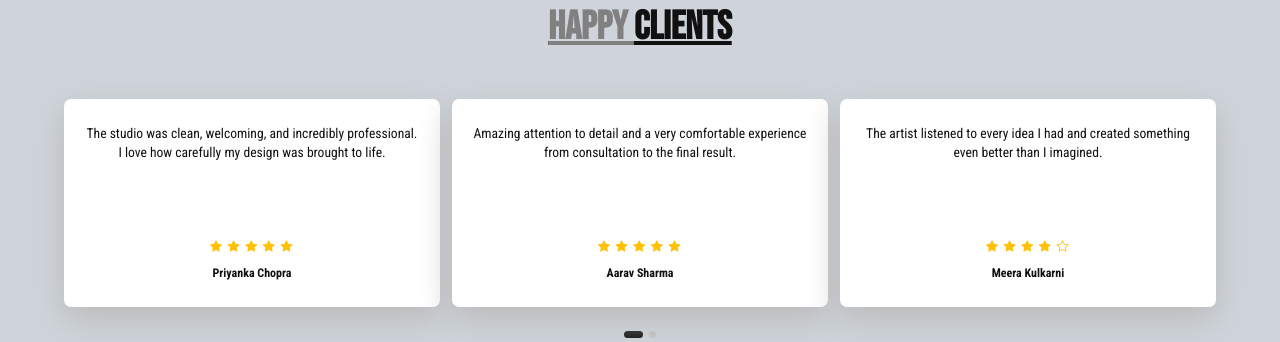
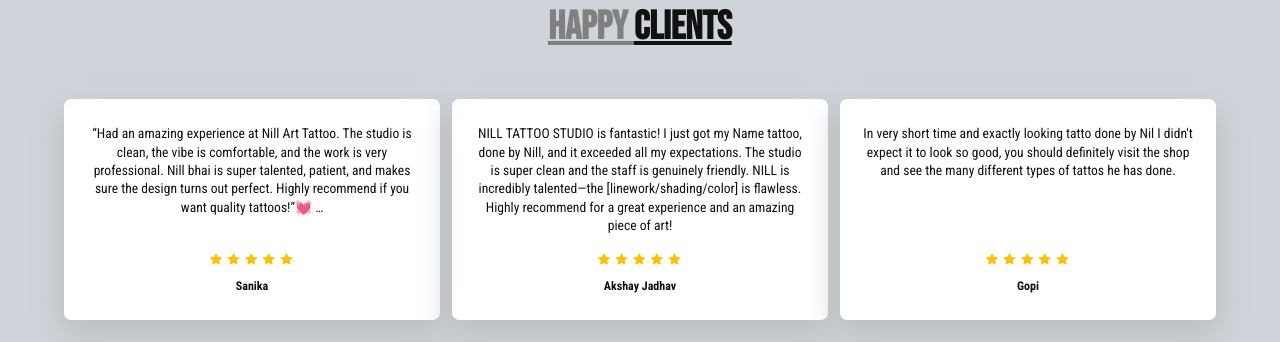
Before and after one commit to Avi-Chaudhari/NillTattooStudio, a React (Vite) app: page / in a window 1280 px wide. Shown: the part 1940-2282 px from the top of the page. Built offline with nearby package versions, Linux system fonts and the light colour scheme.

Commit message:
Put Original Reviews and some Images

```diff
--- a/src/assets/reviews.ts
+++ b/src/assets/reviews.ts
@@ -8,39 +8,39 @@
 const reviews: Review[] = [
   {
     id: "d21e",
-    review: "The studio was clean, welcoming, and incredibly professional. I love how carefully my design was brought to life.",
+    review: "“Had an amazing experience at Nill Art Tattoo. The studio is clean, the vibe is comfortable, and the work is very professional. Nill bhai is super talented, patient, and makes sure the design turns out perfect. Highly recommend if you want quality tattoos!”💓 …",
     rate: 5,
-    customer: "Priyanka Chopra",
+    customer: "Sanika",
   },
   {
     id: "a84k",
-    review: "Amazing attention to detail and a very comfortable experience from consultation to the final result.",
+    review: "NILL TATTOO STUDIO is fantastic! I just got my Name tattoo, done by Nill, and it exceeded all my expectations. The studio is super clean and the staff is genuinely friendly. NILL is incredibly talented—the [linework/shading/color] is flawless. Highly recommend for a great experience and an amazing piece of art!",
     rate: 5,
-    customer: "Aarav Sharma",
+    customer: "Akshay Jadhav",
   },
   {
     id: "m53q",
-    review: "The artist listened to every idea I had and created something even better than I imagined.",
-    rate: 4,
-    customer: "Meera Kulkarni",
+    review: "In very short time and exactly looking tatto done by Nil I didn't expect it to look so good, you should definitely visit the shop and see the many different types of tattos he has done.",
+    rate: 5,
+    customer: "Gopi",
   },
   {
     id: "r92x",
-    review: "Friendly people, great hygiene, and beautiful work. I will definitely come back for my next tattoo.",
+    review: "Incredible experience from start to finish! The studio was spotless and welcoming, and the artist’s attention to detail and creativity blew me away. I couldn't be happier with the result — it's not just a tattoo, it's a work of art. Highly recommend",
     rate: 5,
-    customer: "Rohan Patil",
+    customer: "Sarthak Ghule",
   },
   {
     id: "v16n",
-    review: "Everything was explained clearly and the final piece healed perfectly. Highly recommended.",
+    review: "Best tattoo experience ever! Nill chaudhari nailed the design, the detail is insane, and the studio vibes were perfect. 10/10 — highly recommend",
     rate: 5,
-    customer: "Ananya Deshmukh",
+    customer: "Sharad Sonawane",
   },
   {
     id: "h47p",
-    review: "A calm, professional studio with artists who genuinely care about the smallest details.",
-    rate: 4,
-    customer: "Kabir Joshi",
+    review: "Nill at Nill Tattoo Studio is an incredible artist! Their attention to detail, creativity, and precision make every tattoo a masterpiece. The studio is clean, professional, and has a welcoming vibe. Whether it’s a small design or a full sleeve, Nill delivers flawless work. Highly recommend for amazing ink!",
+    rate: 5,
+    customer: "Karan Sarode",
   },
 ];
 
--- a/src/pages/About.tsx
+++ b/src/pages/About.tsx
@@ -1,4 +1,6 @@
 import Nill from '../assets/Nill.png'
+import Nill2 from '../assets/Nill2.png'
+import Nill3 from '../assets/Nill3.png'
 import Studio from '../assets/Studio.jpg'
 import Studio2 from '../assets/Studio2.jpg'
 import Studio3 from '../assets/Studio3.jpg'
@@ -34,7 +36,7 @@
 
           <div className='row g-3 g-md-4 align-items-start mb-5'>
             <div className='col-6'>
-              <img src={Nill} alt="Artist at work" className='w-100 shadow-sm rounded-2' style={{ aspectRatio: "4 / 5", objectFit: "cover", filter: "grayscale(1)" }} />
+              <img src={Nill2} alt="Artist at work" className='w-100 shadow-sm rounded-2' style={{ aspectRatio: "4 / 5", objectFit: "cover", filter: "grayscale(1)" }} />
             </div>
             <div className='col-6'>
               <p>Every design begins with a conversation, a memory, or a feeling waiting to be made visible.</p>
@@ -48,7 +50,7 @@
               <p className='mb-0'>Each appointment is approached with care, turning individual ideas into artwork made to last.</p>
             </div>
             <div className='col-6'>
-              <img src={Nill} alt="Artist in the studio" className='w-100 shadow-sm rounded-2' style={{ aspectRatio: "4 / 5", objectFit: "cover", filter: "grayscale(1)" }} />
+              <img src={Nill3} alt="Artist in the studio" className='w-100 shadow-sm rounded-2' style={{ aspectRatio: "4 / 5", objectFit: "cover", filter: "grayscale(1)" }} />
             </div>
           </div>
         </div>
```
Also changed, not shown: src/assets/Nill2.png (added), 1 other file (tests, documents, lock files or other folders).
